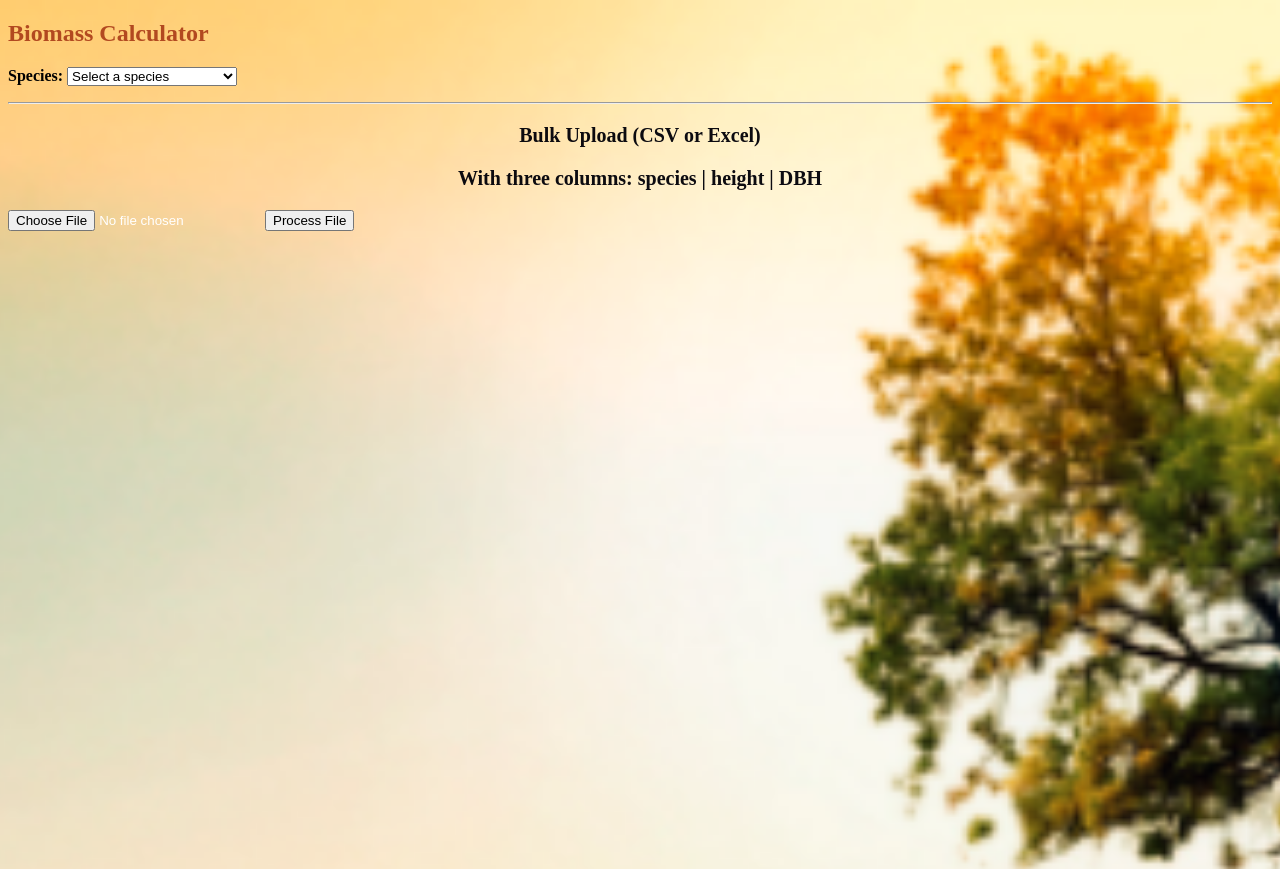
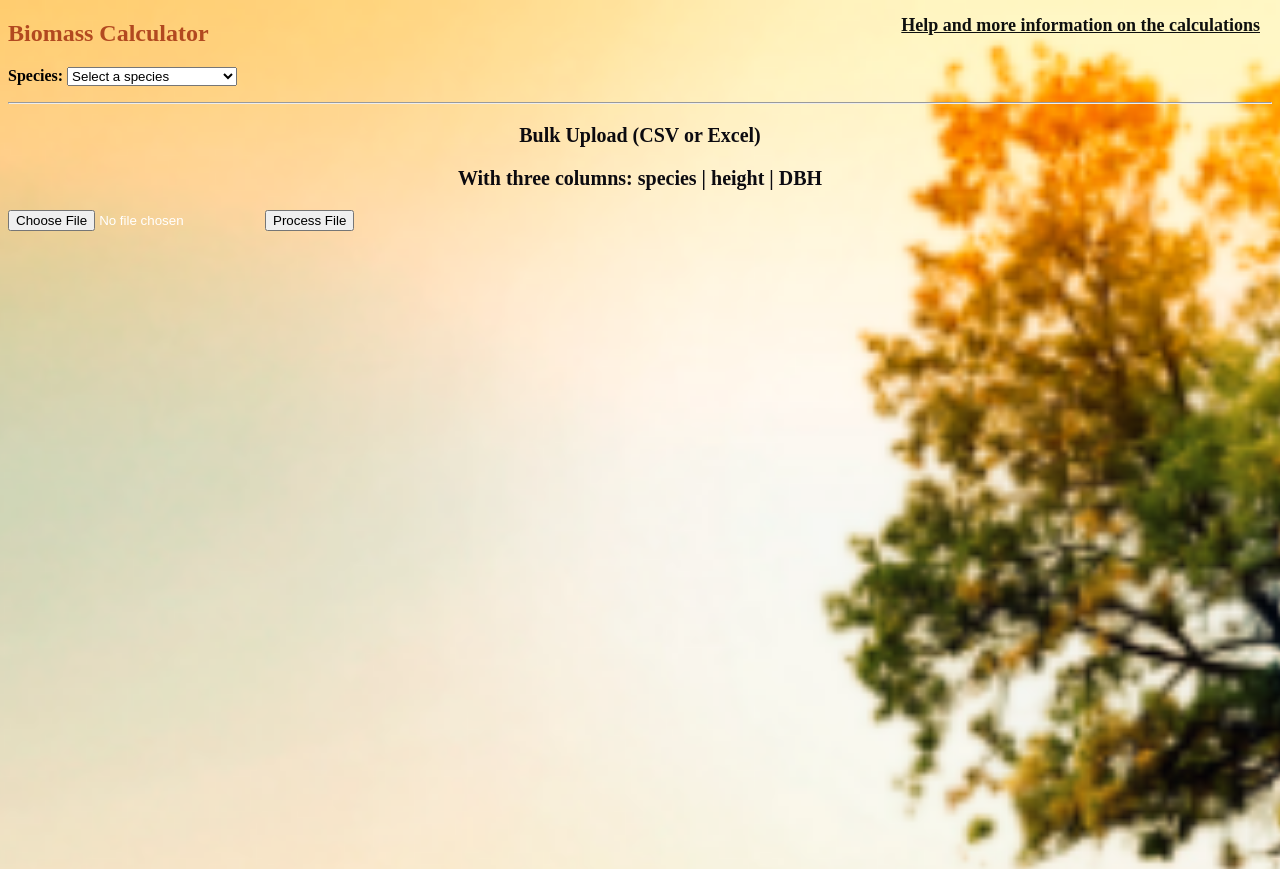
Before and after one commit to cherylarogers/cherylarogers.github.io, a plain HTML site: page index.html in a window 1280 px wide. Shown: the top 869 px of the page. Drawn offline with nearby package versions, Linux system fonts and the light colour scheme.

Commit message:
Update index.html

```diff
--- a/index.html
+++ b/index.html
@@ -6,7 +6,7 @@
   <script src="https://d3js.org/d3.v7.min.js"></script>
 </head>
 <body>
-
+<a href="https://github.com/Rogers-Environmental-Remote-Sensing-Lab/Biomass" target="_blank" class="help-link">Help and more information on the calculations</a>
  <style>
   #result {
     color: black;
@@ -20,6 +20,21 @@
     color: black;
     font-weight: bold; /* optional */
   }
+
+
+  .help-link {
+  position: fixed;
+  top: 15px;
+  right: 20px;
+  font-size: 18px;
+  font-weight: bold;
+  text-decoration: underline;
+  color: #0f100f;
+}
+
+.help-link:hover {
+  text-decoration: underline;
+}
 </style>
 
 <h2>Biomass Calculator</h2>
```
